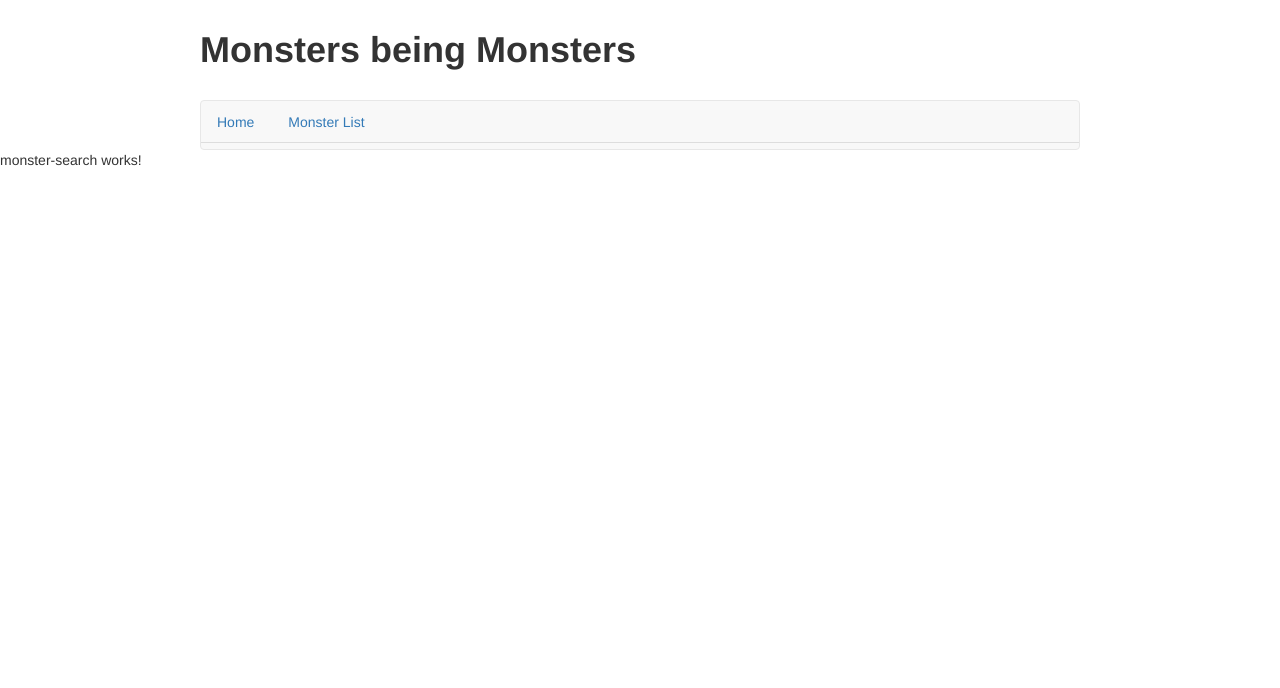
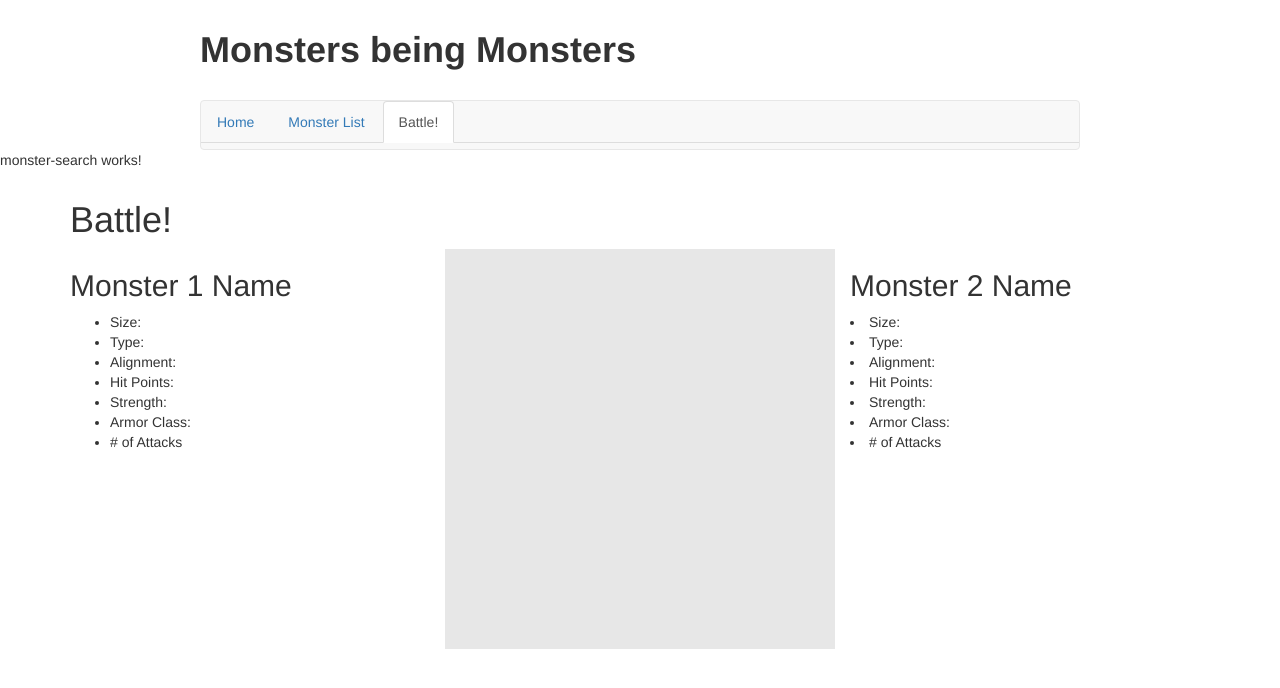
Before and after one commit to RussellTAllen/monsters-app, an Angular app: page /battle in a window 1280 px wide. Before the commit this address led to /. Shown: the top 688 px of the page. Built offline with nearby package versions, Linux system fonts and the light colour scheme.

Commit message:
battle component started

```diff
--- a/src/app/app.module.ts
+++ b/src/app/app.module.ts
@@ -8,6 +8,7 @@ import { MonstersListComponent } from './components/monsters-list/monsters-list.
 import { AppRoutingModule } from './app-routing.module';
 import { NavbarComponent } from './components/navbar/navbar.component';
 import { PageNavComponent } from './components/page-nav/page-nav.component';
+import { BattleComponent } from './components/battle/battle.component';
 
 @NgModule({
   declarations: [
@@ -15,7 +16,8 @@ import { PageNavComponent } from './components/page-nav/page-nav.component';
     MonsterSearchComponent,
     MonstersListComponent,
     NavbarComponent,
-    PageNavComponent
+    PageNavComponent,
+    BattleComponent
   ],
   imports: [
     BrowserModule,
--- /dev/null
+++ b/src/app/components/battle/battle.component.css
@@ -0,0 +1,4 @@
+.battle-details {
+    background-color: #e7e7e7;
+    height: 400px;
+}
--- /dev/null
+++ b/src/app/components/battle/battle.component.html
@@ -0,0 +1,74 @@
+<section class="container">
+    <h1>Battle!</h1>
+    <div class="row">
+        <div class="col-md-4">
+            <!-- <h2>{{ selectedMonsters?.first?.name }}</h2> -->
+            <h2>Monster 1 Name</h2>
+            <ul>
+                <li>
+                    <span>Size:</span>
+                    <span>{{ selectedMonsters?.first?.size }}</span>
+                </li>
+                <li>
+                    <span>Type:</span>
+                    <span>{{ selectedMonsters?.first?.type }}</span>
+                </li>
+                <li>
+                    <span>Alignment:</span>
+                    <span>{{ selectedMonsters?.first?.alignment }}</span>
+                </li>
+                <li>
+                    <span>Hit Points:</span>
+                    <span>{{ selectedMonsters?.first?.hit_points }}</span>
+                </li>
+                <li>
+                    <span>Strength:</span>
+                    <span>{{ selectedMonsters?.first?.strength }}</span>
+                </li>
+                <li>
+                    <span>Armor Class:</span>
+                    <span>{{ selectedMonsters?.first?.armor_class }}</span>
+                </li>
+                <li>
+                    <span># of Attacks</span>
+                    <span>{{ selectedMonsters?.first?.actions.length }}</span>
+                </li>
+            </ul>
+        </div>
+        <div class="battle-details col-md-4">
+
+        </div>
+        <div class="col-md-4">
+            <!-- <h2><span></span><span>{{ selectedMonsters?.second.name }}</span></h2> -->
+            <h2>Monster 2 Name</h2>
+            <li>
+                <span>Size:</span>
+                <span>{{ selectedMonsters?.second?.size }}</span>
+            </li>
+            <li>
+                <span>Type:</span>
+                <span>{{ selectedMonsters?.second?.type }}</span>
+            </li>
+            <li>
+                <span>Alignment:</span>
+                <span>{{ selectedMonsters?.second?.alignment }}</span>
+            </li>
+            <li>
+                <span>Hit Points:</span>
+                <span>{{ selectedMonsters?.second?.hit_points }}</span>
+            </li>
+            <li>
+                <span>Strength:</span>
+                <span>{{ selectedMonsters?.second?.strength }}</span>
+            </li>
+            <li>
+                <span>Armor Class:</span>
+                <span>{{ selectedMonsters?.second?.armor_class }}</span>
+            </li>
+            <li>
+                <span># of Attacks</span>
+                <span>{{ selectedMonsters?.second?.actions.length }}</span>
+            </li>
+        </div>
+    </div>
+</section>
--- /dev/null
+++ b/src/app/components/battle/battle.component.ts
@@ -0,0 +1,21 @@
+import { Component, OnInit } from '@angular/core';
+import { MonsterService } from 'src/app/monster.service';
+
+@Component({
+  selector: 'app-battle',
+  templateUrl: './battle.component.html',
+  styleUrls: ['./battle.component.css']
+})
+export class BattleComponent implements OnInit {
+  selectedMonsters: any = {
+    'first': this.monsterService.selectedMonsters[0] && this.monsterService.selectedMonsters[0],
+    'second': this.monsterService.selectedMonsters[1] && this.monsterService.selectedMonsters[1]
+  }
+
+  constructor(private monsterService: MonsterService) { }
+
+  ngOnInit(): void {
+    console.log(this.monsterService.selectedMonsters)
+  }
+
+}
--- a/src/app/components/monsters-list/monsters-list.component.html
+++ b/src/app/components/monsters-list/monsters-list.component.html
@@ -1,8 +1,8 @@
 <section class="container">
     <h1>Monster List</h1>
     <h4>Double-click monsters to select them for battle!</h4>
-    <h5>Monster 1: {{ selectedMonsters[0] }}</h5>
-    <h5>Monster 2: {{ selectedMonsters[1] }}</h5>
+    <h5>Monster 1: {{ selectedMonsters[0]?.name }}</h5>
+    <h5>Monster 2: {{ selectedMonsters[1]?.name }}</h5>
 
     <section class="image-popup hidden"></section>
 
@@ -14,23 +14,29 @@
                 <th>Size</th>
                 <th>Type</th>
                 <th>Alignment</th>
+                <th>Hit Points</th>
                 <th>Strength</th>
+                <th>Armor Class</th>
+                <th># of Attacks</th>
                 <th>Pic</th>
             </tr>
         </thead>
         <tbody>
             <tr class="monster-row"
                 *ngFor="let monster of monsters"
-                (dblclick)="selectMonster(monster.name)">
+                (dblclick)="selectMonster(monster)">
                 <td>{{ monster.name }}</td>
                 <td>{{ monster.size }}</td>
                 <td>{{ monster.type }}</td>
                 <td>{{ monster.alignment }}</td>
+                <td>{{ monster.hit_points }}</td>
                 <td>{{ monster.strength }}</td>
+                <td>{{ monster.armor_class }}</td>
+                <td>{{ monster.actions.length }}</td>
                 <td *ngIf="monster.img_main">
                     <button
                         class="btn btn-default"
-                        (click)="showImage(monster.img_main)">
+                        (click)="showImage(monster.name, monster.img_main)">
                         Monster Image
                     </button>
                 </td>
--- a/src/app/components/monsters-list/monsters-list.component.ts
+++ b/src/app/components/monsters-list/monsters-list.component.ts
@@ -1,4 +1,4 @@
-import { Component, OnInit, Renderer2 } from '@angular/core';
+import { Component, OnInit, Output, Renderer2 } from '@angular/core';
 import { MonsterService } from 'src/app/monster.service';
 
 @Component({
@@ -8,7 +8,8 @@ import { MonsterService } from 'src/app/monster.service';
 })
 export class MonstersListComponent implements OnInit {
   monsters: Array<any> = []
-  selectedMonsters: Array<string> = []
+  selectedMonsters: Array<any> = this.monsterService.selectedMonsters
+
 
   constructor(
     private monsterService: MonsterService,
@@ -17,6 +18,7 @@ export class MonstersListComponent implements OnInit {
 
   ngOnInit(): void {
     this.getMonsters()
+    console.log(this.selectedMonsters)
   }
 
   getMonsters(): void {
@@ -32,19 +34,25 @@ export class MonstersListComponent implements OnInit {
     this.getMonsters()
   }
 
-  selectMonster(monster: string): void {
+  selectMonster(monster: object): void {
     this.selectedMonsters.unshift(monster)
 
     if (this.selectedMonsters.length > 2){
       this.selectedMonsters.pop()
     }
+
+    this.monsterService.selectedMonsters = this.selectedMonsters
   }
 
-  showImage(imageSrc: string): void {
+  showImage(name: string, imageSrc: string): void {
     const imageEl = this.renderer.selectRootElement('.image-popup')
+    const nameTag = document.createElement('h1')
     const image = document.createElement('img')
+    nameTag.textContent = name
+    nameTag.classList.add('monster-name')
     image.src = imageSrc
     imageEl.classList.remove('hidden')
+    imageEl.appendChild(nameTag)
     imageEl.appendChild(image)
 
     setTimeout(() => {
--- a/src/app/components/navbar/navbar.component.html
+++ b/src/app/components/navbar/navbar.component.html
@@ -1,15 +1,20 @@
 <nav class="center-block navbar navbar-default">
     <ul class="nav nav-tabs">
-        <li role="presentation"
+        <li
             [class.active]="navLocation === '/'"
             (click)="toggleNav()">
             <a routerLink="/">Home</a>
         </li>
-        <li role="presentation"
+        <li
             [class.active]="navLocation === '/monsters-list'"
             (click)="toggleNav()">
             <a routerLink="/monsters-list">Monster List</a>
         </li>
+        <li
+            [class.active]="navLocation === '/battle'"
+            (click)="toggleNav()">
+            <a routerLink="/battle">Battle!</a>
+        </li>
     </ul>
     <!-- <a routerLink="/monsters-list" class="col-md-3 col-lg-offset-1 btn btn-lg btn-default active">Monster Battle</a> -->
 </nav>
--- a/src/app/monster.service.ts
+++ b/src/app/monster.service.ts
@@ -8,8 +8,10 @@ import { Observable, of, catchError, map, tap } from 'rxjs';
 })
 export class MonsterService {
   monstersData: Array<object> = []
+  selectedMonsters: Array<object> = []
   page: number = 1
   prevPage: number = 1
+
   private monstersURL = 'https://api.open5e.com/monsters/?page='+this.page
   httpOptions = {
     headers: new HttpHeaders({ 'Content-Type' : 'application/json' })
@@ -33,7 +35,11 @@ export class MonsterService {
       return this.http.get<any>(this.monstersURL)
           .pipe(
             map(responseData => {
-              this.monstersData = responseData.results
+              const { results } = responseData
+              results.forEach((monst: any) => {
+                monst.actions = monst.actions.filter((action: any) => "attack_bonus" in action)
+              })
+              this.monstersData = results
               return this.monstersData
             }),
             tap(_ => this.log('Fetched Monsters!')),
--- a/src/styles.css
+++ b/src/styles.css
@@ -3,13 +3,6 @@
 /* body{
     background: black;
     color: white;
-} */
-/*
-nav button{
-    margin-right: 20px;
-}
-nav button:last-of-type{
-    margin-right: 0;
 } */
 
 .flex {
@@ -21,14 +14,6 @@ nav button:last-of-type{
     justify-content: space-between;
 }
 
-/* .flex button:first-of-type {
-    justify-self: start;
-}
-
-.flex button:last-of-type {
-    justify-self: end;
-} */
-
 .center-block {
     margin: auto 20rem;
 }
@@ -37,11 +22,19 @@ nav button:last-of-type{
     cursor: pointer;
 }
 
+.monster-name {
+    background-color: #eeded1;
+    text-align: center;
+    font-size: 70px;
+    font-weight: bold;
+    line-height: 2;
+    margin: 0;
+}
+
 .image-popup {
     position: fixed;
     top: 50%;
     left: 50%;
     transform: translate(-50%, -50%);
     box-shadow: 0 0 10px black;
-
 }
```
Also changed, not shown: src/app/app-routing.module.ts (+4 -3 lines), 1 other file (tests, documents, lock files or other folders).
